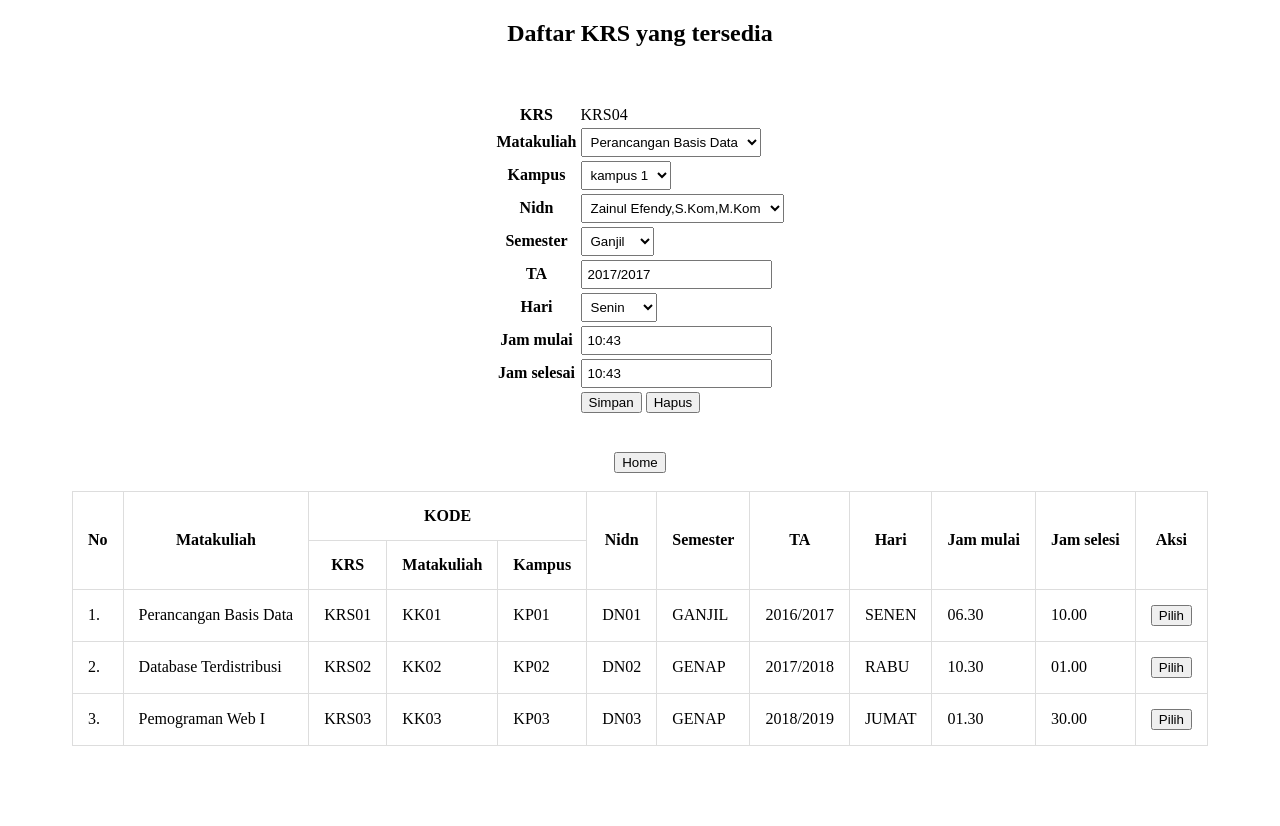
After one commit to Utifmd/KRS, a PHP site: page /krs_able.php in a window 1280 px wide. The commit adds this page. Run offline with PHP 8.4, Linux system fonts and the light colour scheme; data comes from the database, SQL or seed files in the repository; both versions use the stored data as it was after the commit.

Commit message:
origin http use

```diff
--- /dev/null
+++ b/krs_able.php
@@ -0,0 +1,229 @@
+<?php
+include "koneksi.php";
+
+//hapus command
+if(isset($_POST['btn_hapus'])){
+	//include "koneksi.php";
+	$id = $_GET['kodekrs'];
+	$delete = mysql_query("DELETE FROM tb_krs_able WHERE kodekrs='$id'") or die (mysql_error());
+	$delete = mysql_query("DELETE FROM tb_krs WHERE kodekrs='$id'") or die (mysql_error());
+	echo "<meta http-equiv=refresh content=1;url=krs_able.php>";
+}
+
+
+if(isset($_POST['btn_spn'])) {
+	//generate kode krs
+	include "koneksi.php";
+	$query_gen = mysql_query("SELECT kodekrs FROM tb_krs_able ORDER BY kodekrs DESC") or die(mysql_error());
+	$dt_gen = mysql_fetch_array($query_gen);
+	if (mysql_num_rows($query_gen)==0) {
+		$kd_krs = "KRS01";
+	}else{
+		$kd_krs = $dt_gen['kodekrs'];
+		$gen_kd = explode('KRS', $kd_krs);
+		$kd_krs = "KRS".sprintf("%02s", $gen_kd[1]+1);
+	}
+
+	include "koneksi.php";
+	$kd_mtk = $_POST['txt_mtk'];
+	$kd_kps = $_POST['txt_kps'];
+	$nidn = $_POST['txt_nidn'];
+	$sem = $_POST['txt_sem'];
+	$ta = $_POST['txt_tahun'];
+	$hari = $_POST['txt_hari'];
+	$jm_mul = $_POST['txt_jam_mulai'];
+	$jm_sel = $_POST['txt_jam_selesai'];
+
+	$spn = mysql_query("INSERT INTO tb_krs_able VALUES('$kd_krs', '$kd_mtk', '$kd_kps', '$nidn', '$sem', '$ta', '$hari', '$jm_mul', '$jm_sel')");
+	echo "<meta http-equiv=refresh content=1;url=krs_able.php>";
+}
+
+//generate kode krs
+include "koneksi.php";
+$query_gen = mysql_query("SELECT kodekrs FROM tb_krs_able ORDER BY kodekrs DESC") or die(mysql_error());
+$dt_gen = mysql_fetch_array($query_gen);
+if (mysql_num_rows($query_gen)==0) {
+	$kd_krs = "KRS01";
+}else{
+	$kd_krs = $dt_gen['kodekrs'];
+	$gen_kd = explode('KRS', $kd_krs);
+	$kd_krs = "KRS".sprintf("%02s", $gen_kd[1]+1);
+}
+
+?>
+<!DOCTYPE html>
+<html>
+<head>
+	<title>Available of KRS</title>
+	<link rel="stylesheet" href="style/style.css">
+</head>
+<body>
+<center>
+	<h2>Daftar KRS yang tersedia</h2>
+	<br><br>
+		<table>
+			<form method="post">
+			<tr>
+				<th>KRS</th>
+				<td>
+					<label name="txt_kdkrs" id="txt_kdkrs"><?php echo $kd_krs; ?></label>
+				</td>
+			</tr>
+			<tr>
+				<th>Matakuliah</th>
+				<td>
+					<select class="text_field" name="txt_mtk" id="txt_mtk">
+						<?php
+						include "koneksi.php";
+						$query_mtk = mysql_query("SELECT *FROM tb_mtk") or die(mysql_error());
+						while ($dt_mtk = mysql_fetch_array($query_mtk)) {
+							echo "<option value=".$dt_mtk['kodemk'].">".$dt_mtk['namamk']."</option>";
+						}
+						?>
+					</select>
+				</td>
+			</tr>
+			<tr>
+				<th>Kampus</th>
+				<td>
+					<select class="text_field" name="txt_kps" id="txt_kps">
+						<?php
+						include "koneksi.php";
+						$query_kps = mysql_query("SELECT *FROM tb_kampus") or die(mysql_error());
+						while ($dt_kps = mysql_fetch_array($query_kps)) {
+							echo "<option value=".$dt_kps['kodekampus'].">".$dt_kps['kampus']."</option>";
+						}
+						?>
+					</select>
+				</td>
+			</tr>
+			<tr>
+				<th>Nidn</th>
+				<td>
+					<select class="text_field" name="txt_nidn" id="txt_nidn">
+						<?php
+						include "koneksi.php";
+						$query_dsn = mysql_query("SELECT *FROM tb_dsn") or die(mysql_error());
+						while ($dt_dsn = mysql_fetch_array($query_dsn)) {
+							echo "<option value=".$dt_dsn['nidn'].">".$dt_dsn['namadosen']."</option>";
+						}
+						?>
+					</select>
+				</td>
+			</tr>
+			<tr>
+				<th>Semester</th>
+				<td>
+					<select name="txt_sem" id="txt_sem" class="text_field">
+						<option value="GA">Ganjil</option>
+						<option value="GE">Genap</option>
+					</select>
+				</td>
+			</tr>
+			<tr>
+				<th>TA</th>
+				<td><input type="text" name="txt_tahun" class="text_field" value="<?php echo date("Y/Y"); ?>"></td>
+			</tr>
+			<tr>
+				<th>Hari</th>
+				<td>
+					<select name="txt_hari" id="txt_hari" class="text_field">
+						<option value="SEN">Senin</option>
+						<option value="SEL">Selasa</option>
+						<option value="RAB">Rabu</option>
+						<option value="KAM">Kamis</option>
+						<option value="JUM">Jum'at</option>
+						<option value="SAB">Sabtu</option>
+						<option value="MIN">Minggu</option>
+					</select>
+				</td>
+			</tr>
+			<tr>
+				<th>Jam mulai</th>
+				<td>
+					<input class="text_field" value="<?php echo date("h:i"); ?>" type="text" name="txt_jam_mulai">
+				</td>
+			</tr>
+			<tr>
+				<th>Jam selesai</th>
+				<td>
+					<input class="text_field" value="<?php echo date("h:i"); ?>" type="text" name="txt_jam_selesai">
+				</td>
+			</tr>
+			<tr>
+				<td></td>
+				<td>
+					<input type="submit" name="btn_spn" id="btn_spn" value="Simpan">
+					<input type="submit" name="btn_hapus" id="btn_hapus" value="Hapus">
+				</td>
+			</tr>
+			</form>
+		</table>
+	<br><br>
+	<a href="index.php"><button>Home</button></a>
+	<br><br>
+	<table class="table">
+		<tr class="tr">
+			<th class="th" rowspan="2">No</th>
+			<th class="th" rowspan="2">Matakuliah</th>
+			<th class="th" colspan="3">KODE</th>
+			<th class="th" rowspan="2">Nidn</th>
+			<th class="th" rowspan="2">Semester</th>
+			<th class="th" rowspan="2">TA</th>
+			<th class="th" rowspan="2">Hari</th>
+			<th class="th" rowspan="2">Jam mulai</th>
+			<th class="th" rowspan="2">Jam selesi</th>
+			<th class="th" rowspan="2">Aksi</th>
+		</tr>
+		<tr class="tr">
+			<th class="th">KRS</th>
+			<th class="th">Matakuliah</th>
+			<th class="th">Kampus</th>
+		</tr>
+		<?php
+		include "koneksi.php"; $no=0;
+		$query_krs_able = mysql_query("SELECT * FROM view_krs_able") or die(mysql_error());
+		while ($dt_krs_able = mysql_fetch_array($query_krs_able)) {
+			$no++;
+			if($dt_krs_able['sem']=='GE'){
+					$sem = "GENAP";
+				}else{
+					$sem = "GANJIL";
+				};
+
+				if($dt_krs_able['hari_krs']=='SEN'){
+					$hari = "SENEN";
+				}elseif($dt_krs_able['hari_krs']=='SEL'){
+					$hari = "SELASA";
+				}elseif($dt_krs_able['hari_krs']=='RAB'){
+					$hari = "RABU";
+				}elseif($dt_krs_able['hari_krs']=='KAM'){
+					$hari = "KAMIS";
+				}elseif($dt_krs_able['hari_krs']=='JUM'){
+					$hari = "JUMAT";
+				}elseif($dt_krs_able['hari_krs']=='SAB'){
+					$hari = "SABTU";
+				}else{
+					$hari = "MINGGU";
+				};
+		?>
+		<tr>
+			<td class="td"><?php echo $no; ?>.</td>
+			<td class="td"><?php echo $dt_krs_able['namamk']; ?></td>
+			<td class="td"><?php echo $dt_krs_able['kodekrs']; ?></td>
+			<td class="td"><?php echo $dt_krs_able['kodemk']; ?></td>
+			<td class="td"><?php echo $dt_krs_able['kodekampus']; ?></td>
+			<td class="td"><?php echo $dt_krs_able['nidn']; ?></td>
+			<td class="td"><?php echo $sem; ?></td>
+			<td class="td"><?php echo $dt_krs_able['tahun_krs']; ?></td>
+			<td class="td"><?php echo $hari; ?></td>
+			<td class="td"><?php echo $dt_krs_able['jam_mulai']; ?></td>
+			<td class="td"><?php echo $dt_krs_able['jam_selesai']; ?></td>
+			<td class="td"><a href="krs_able.php?kodekrs=<?php echo $dt_krs_able['kodekrs']; ?>"><button>Pilih</button></a></td>
+		</tr>
+		<?php } ?>
+	</table>
+</center>
+<br><br><br><br>
+</body>
+</html>
--- a/style/style.css
+++ b/style/style.css
@@ -1,6 +1,6 @@
+
 .table, .td, .th {
     border: 1px solid #ddd;
-    text-align: left;
 }
 .table {
     border-collapse: collapse;
@@ -8,14 +8,13 @@
 .th, .td {
     padding: 15px;
 }
-th{
-    text-align:center;
-}
 .text_field{
-    width:13em;
     padding:5px;
 }
-
+.text_field_short{
+    width: 2.5em;
+    padding:5px;
+}
 .btn_menu{
     margin: 20px;
     padding: 10px;
```
Also changed, not shown: db_terdistribusi.sql (+23 -13 lines), index.php (+4 -4 lines), krs-bakk.php (deleted, +0 -112 lines), krs.php (+23 -19 lines), matakuliah.php (added, +107 -0 lines), nilai.php (added, +42 -0 lines).
